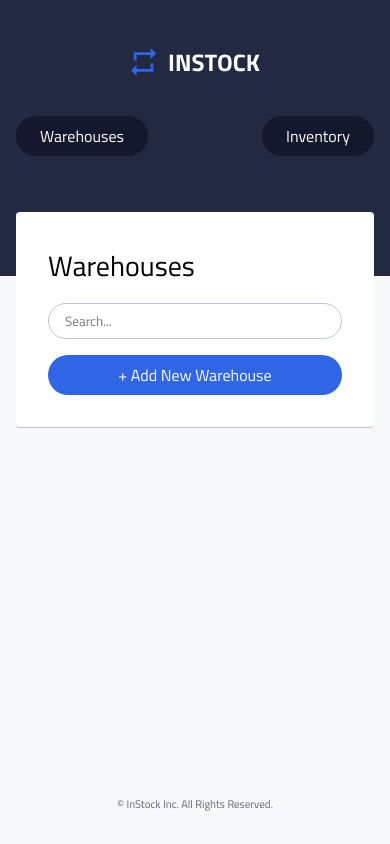
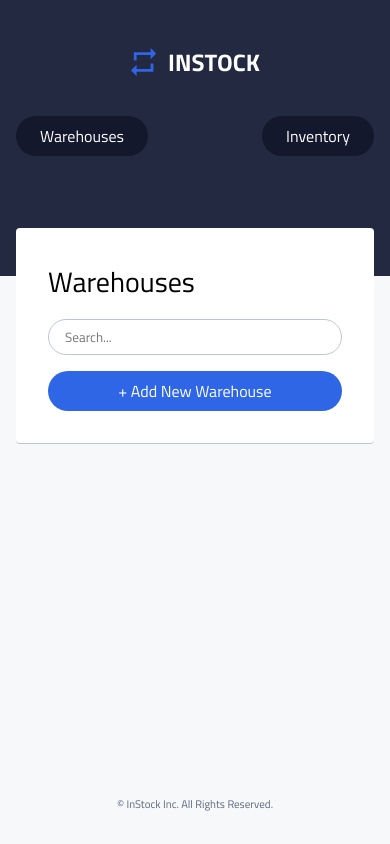
Before and after one commit to kaushalluffa/instock-sveltekit, a SvelteKit app: page / in a window 390 px wide. Built offline with nearby package versions, Linux system fonts and the light colour scheme.

Commit message:
style(fix-responsiveness): fix responsiveness on warehouses header

```diff
--- a/src/lib/components/Header.svelte
+++ b/src/lib/components/Header.svelte
@@ -33,7 +33,7 @@
 			padding: 2rem 1rem 8rem 1rem;
 			display: flex;
 			flex-direction: column;
-			width: 1280px;
+			width: 1020px;
 			max-width: 100%;
 			@include tablet {
 				justify-content: space-between;
--- a/src/routes/+page.svelte
+++ b/src/routes/+page.svelte
@@ -11,13 +11,15 @@
 		&-page {
 			padding: 1rem;
 			background-color: $in-stock-white;
-			margin: 1rem;
 			border-radius: 4px;
 			height: 100%;
-			margin-top: -4rem;
 			border-bottom: 1px solid $in-stock-cloud;
+			max-width: 1020px;
+			width: 100%;
+			margin: -4rem 1rem 1rem 1rem;
 		}
 		&__header {
+			width: 100%;
 			display: flex;
 			flex-direction: column;
 			gap: 1rem;
--- a/src/styles/global.scss
+++ b/src/styles/global.scss
@@ -27,4 +27,9 @@ li {
 }
 .content {
 	flex: 1;
+	width: 100%;
+	align-items: center;
+	display: flex;
+	padding: 1rem;
+	flex-direction: column;
 }
```
